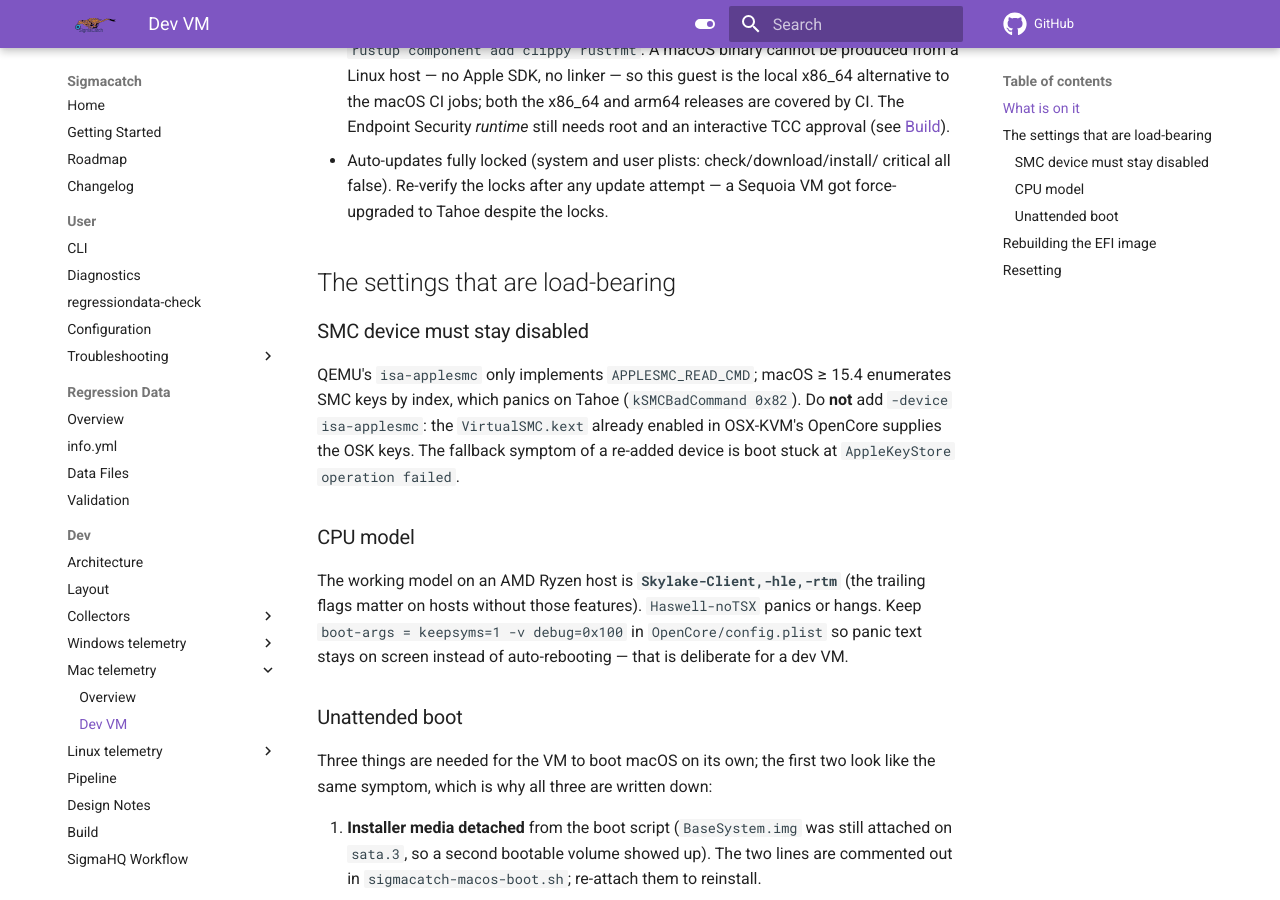
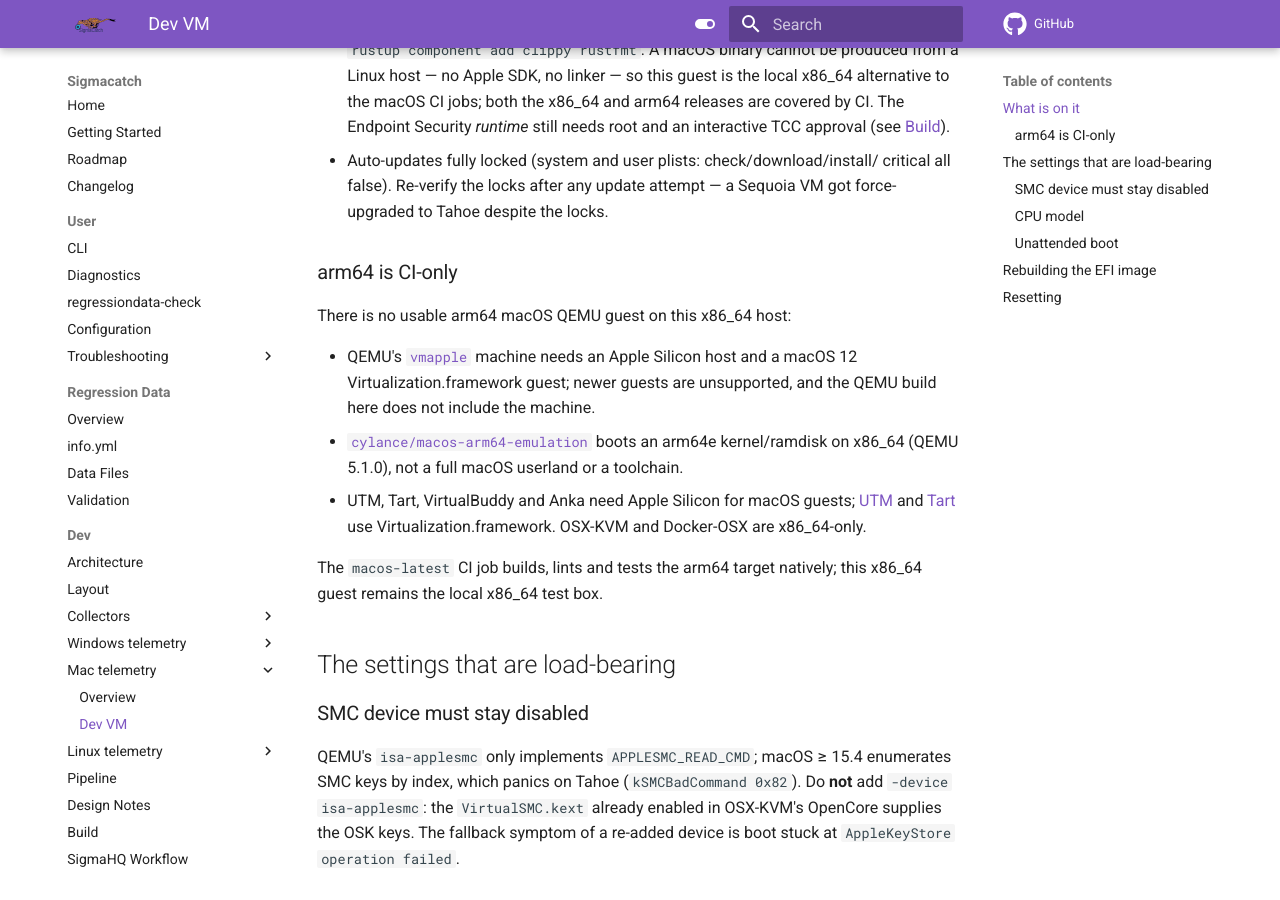
Before and after one commit to frack113/sigmacatch, an MkDocs documentation site: the page built from docs/dev/macos/vm.md, in a window 1280 px wide and 900 px high, scrolled down 777 px. Built offline with MkDocs 1.6.1 and Material for MkDocs 9.7.7, drawn with Linux system fonts in a browser that asks for light colours; comment, search, counter and statistics services are not loaded.

Commit message:
📚 docs: document the arm64 macOS VM limits
- QEMU's vmapple machine needs an Apple Silicon host and a macOS 12
  Virtualization.framework guest; the local x86_64 QEMU build does not
  include it.
- The cylance arm64 project only boots a kernel/ramdisk; UTM, Tart,
  VirtualBuddy and Anka need Apple Silicon; OSX-KVM and Docker-OSX are
  x86_64-only.
- Keep arm64 compile/tests on the macos-latest CI job.

```diff
--- a/docs/dev/macos/vm.md
+++ b/docs/dev/macos/vm.md
@@ -34,6 +34,24 @@ analogue of the [Windows dev VM](../windows/vm.md).
 - Auto-updates fully locked (system and user plists: check/download/install/
   critical all false). Re-verify the locks after any update attempt — a
   Sequoia VM got force-upgraded to Tahoe despite the locks.
+
+### arm64 is CI-only
+
+There is no usable arm64 macOS QEMU guest on this x86_64 host:
+
+- QEMU's [`vmapple`](https://www.qemu.org/docs/master/system/arm/vmapple.html)
+  machine needs an Apple Silicon host and a macOS 12 Virtualization.framework
+  guest; newer guests are unsupported, and the QEMU build here does not include
+  the machine.
+- [`cylance/macos-arm64-emulation`](https://github.com/cylance/macos-arm64-emulation)
+  boots an arm64e kernel/ramdisk on x86_64 (QEMU 5.1.0), not a full macOS
+  userland or a toolchain.
+- UTM, Tart, VirtualBuddy and Anka need Apple Silicon for macOS guests;
+  [UTM](https://getutm.app/) and [Tart](https://github.com/openai/tart) use
+  Virtualization.framework. OSX-KVM and Docker-OSX are x86_64-only.
+
+The `macos-latest` CI job builds, lints and tests the arm64 target natively;
+this x86_64 guest remains the local x86_64 test box.
 
 ## The settings that are load-bearing
 
```
